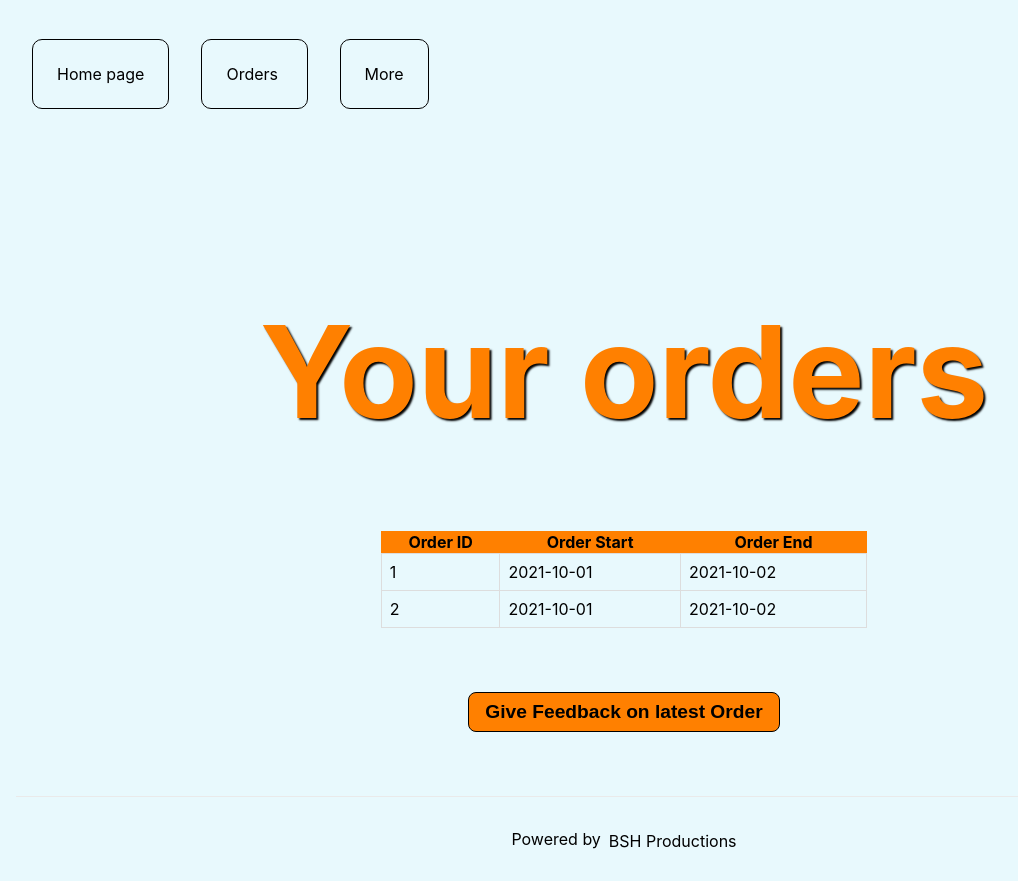
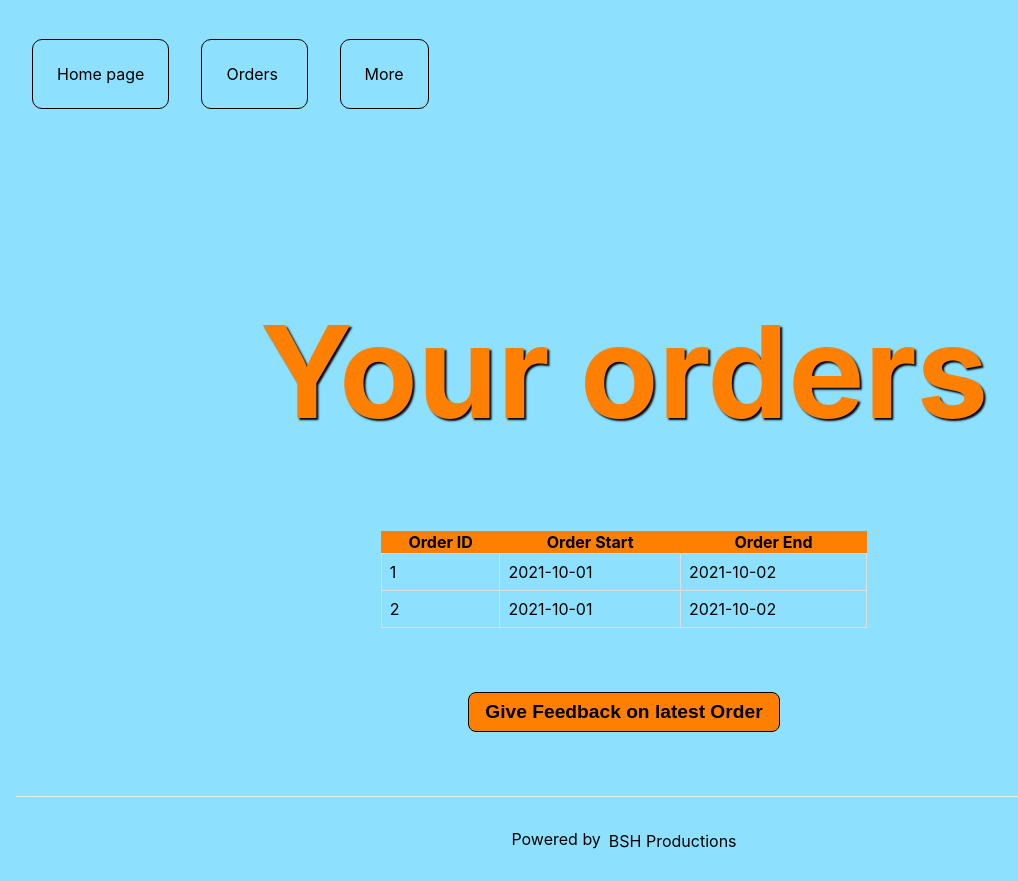
Before and after one commit to CPHSoftware2022/FoodToGoFrontend, a Next.js app: page /order-page in a window 1280 px wide. Shown: the whole page, without its empty margins (16-1034 px from the left). Built offline with nearby package versions, Linux system fonts and the light colour scheme.

Commit message:
second commit

```diff
--- a/pages/index.js
+++ b/pages/index.js
@@ -1,7 +1,7 @@
 import Head from 'next/head'
 import Image from 'next/image'
 import styles from '../styles/Home.module.css'
-import NavigationMenu from './widgets/navigation-menu'
+import NavigationMenu from '../widgets/navigation-menu'
 
 export default function Home() {
   return (
--- a/pages/order-page.js
+++ b/pages/order-page.js
@@ -1,7 +1,7 @@
 import Head from 'next/head'
 import Image from 'next/image'
 import styles from '../styles/Home.module.css'
-import NavigationMenu from './widgets/navigation-menu'
+import NavigationMenu from '../widgets/navigation-menu'
 import { useState,useEffect } from 'react'
 export default function OrderPage() {
   const [orders, setOrders] = useState([
--- a/styles/Home.module.css
+++ b/styles/Home.module.css
@@ -1,9 +1,16 @@
 .container {
   padding: 0 2rem;
-  background-color: #e8f9fd
+  background-color: #acf0ff;
+  animation: color 18s infinite linear;
+
 
 }
-
+@keyframes color {
+  0%   { background: #a4eeff; }
+  40%  { background: #86ddff; }
+  60%  { background: #5edcf8; }
+  100% { background: #4ddeff; }
+}
 .main {
   min-height: 90vh;
   padding: 4rem 0;
@@ -106,7 +113,6 @@
 }
 
 .subtitle {
-  margin: 1;
   line-height: 1.15;
   font-size: 8rem;
   color:#ff8000;
--- a/pages/widgets/navigation-menu.js
+++ b/widgets/navigation-menu.js
@@ -1,9 +1,9 @@
-import styles from '../../styles/Home.module.css'
+import styles from '../styles/Home.module.css'
 
 export default function NavigationMenu() {
     return <div className={styles.threeColumns}>
   <a className={styles.nav} href="/">Home page</a>
   <a  className={styles.nav} href="/order-page">Orders </a>
-   <a  className={styles.nav} href="https://nextjs.org">More</a>
+   <a  className={styles.nav} href="">More</a>
     </div>;
   }
```
Also changed, not shown: widgets/user_info.js (added).
